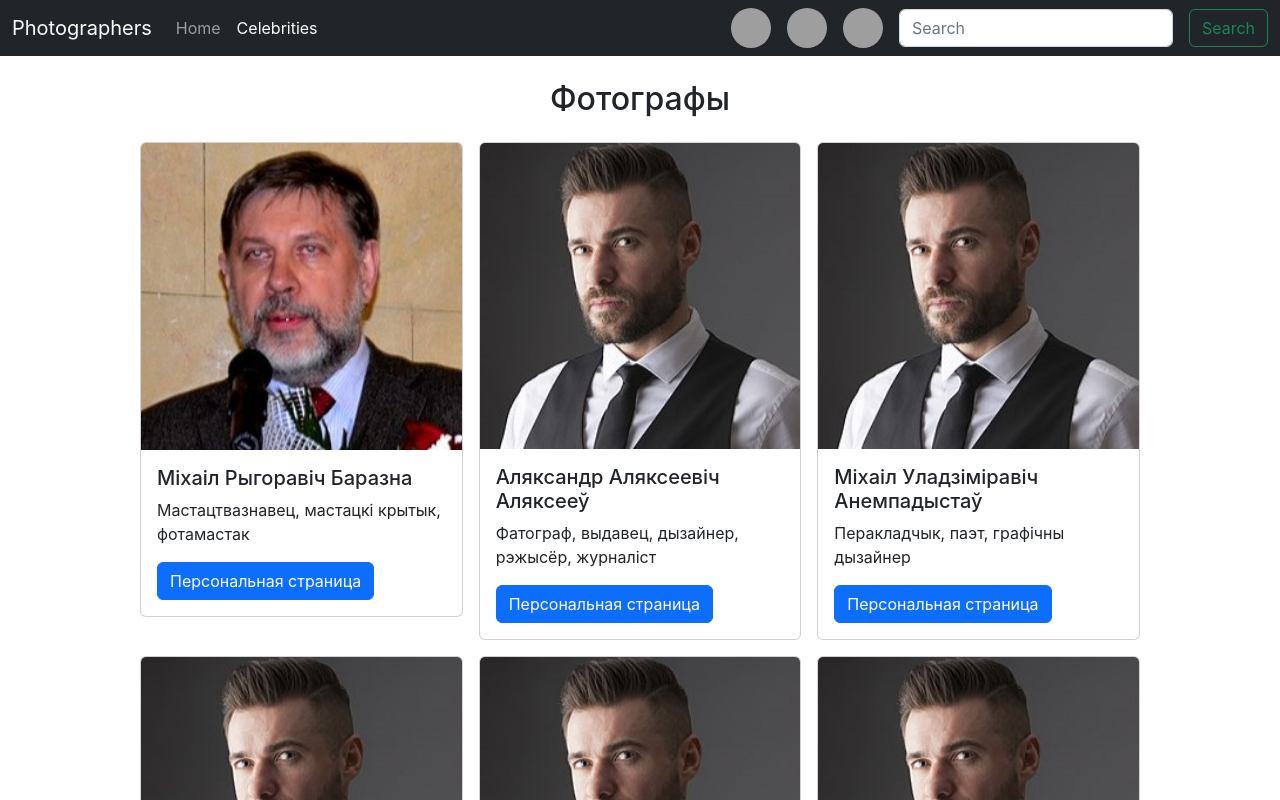
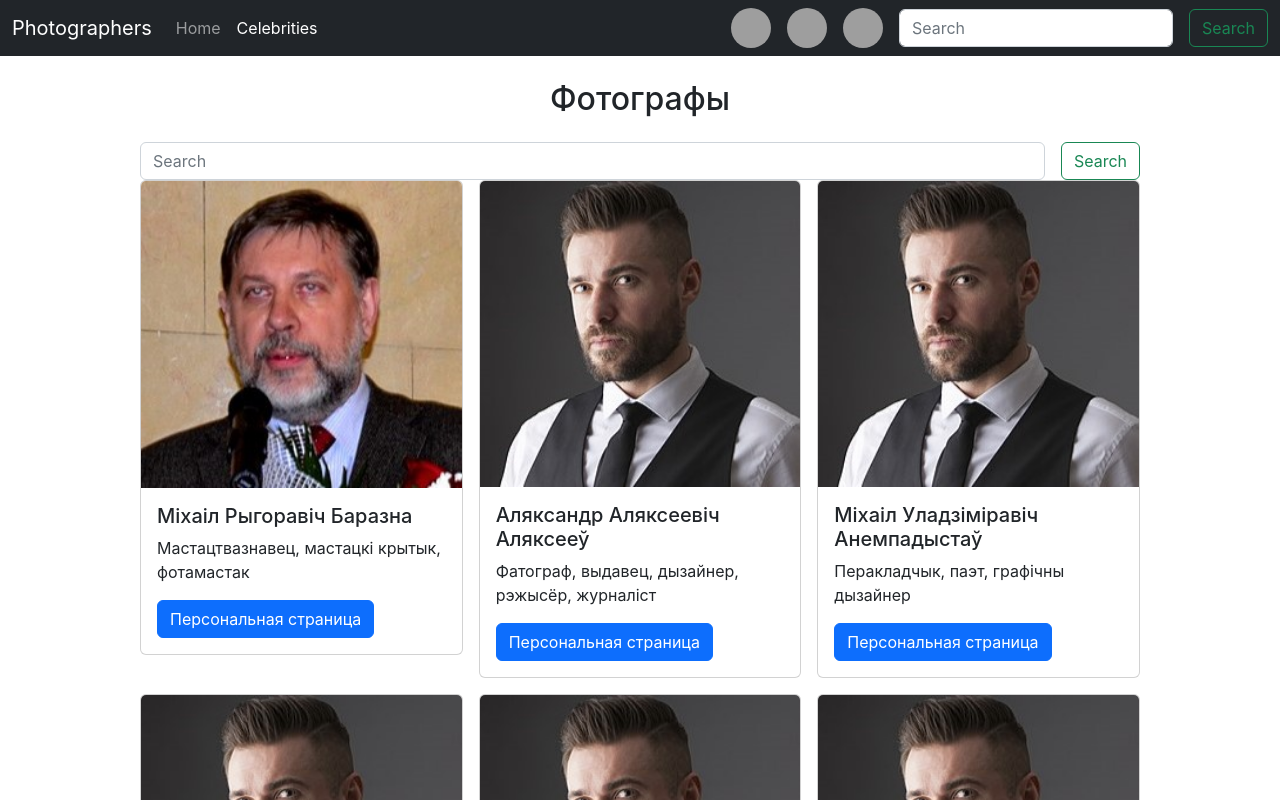
Before and after one commit to RBELS/rpi-lab-2, a React (Create React App) app: page /rpi-lab-2/people in a window 1280 px wide. Shown: the top 800 px of the page. Built offline with nearby package versions, Linux system fonts and the light colour scheme; grey boxes are pictures that could not be loaded.

Commit message:
Pre merge changes.

```diff
--- a/src/components/PeopleListPage/PeopleListPage.jsx
+++ b/src/components/PeopleListPage/PeopleListPage.jsx
@@ -1,8 +1,5 @@
-import { Container, Card, Button } from 'react-bootstrap'
+import { Container, Card, Button, Form } from 'react-bootstrap'
 import styles from './PeopleListPage.module.css'
-import Klinov1 from '../../assets/Klinov1.JPG';
-import Barazna1 from '../../assets/Barazna1.jpg';
-import Alexeev1 from '../../assets/Alexeev1.jpg';
 import { NavLink as RouterLink } from 'react-router-dom'
 import { useSelector } from 'react-redux';
 import dataSelectors from '../../store/reducers/dataReducer/dataSelectors';
@@ -14,10 +11,20 @@
     return <div>
         <Container>
             <h2 className='text-center m-4'>Фотографы</h2>
+
+            <Form className='d-flex'>
+                <Form.Control
+                    type="search"
+                    placeholder="Search"
+                    aria-label="Search"
+                    className='me-3'
+                />
+                <Button variant="outline-success">Search</Button>
+            </Form>
+
             <div class="row g-3">
                 {celebrities.map((celebrity) => <Person person={celebrity}/>)}
             </div>
-
         </Container>
     </div>
 }
--- a/src/store/reducers/dataReducer/dataSelectors.js
+++ b/src/store/reducers/dataReducer/dataSelectors.js
@@ -12,5 +12,4 @@
 
 }
 
-
 export default dataSelectors
```
Also changed, not shown: src/components/Slider.js (+4 -6 lines), src/assets/Klinov7.png (renamed from src/assets/Klinov1.png).
